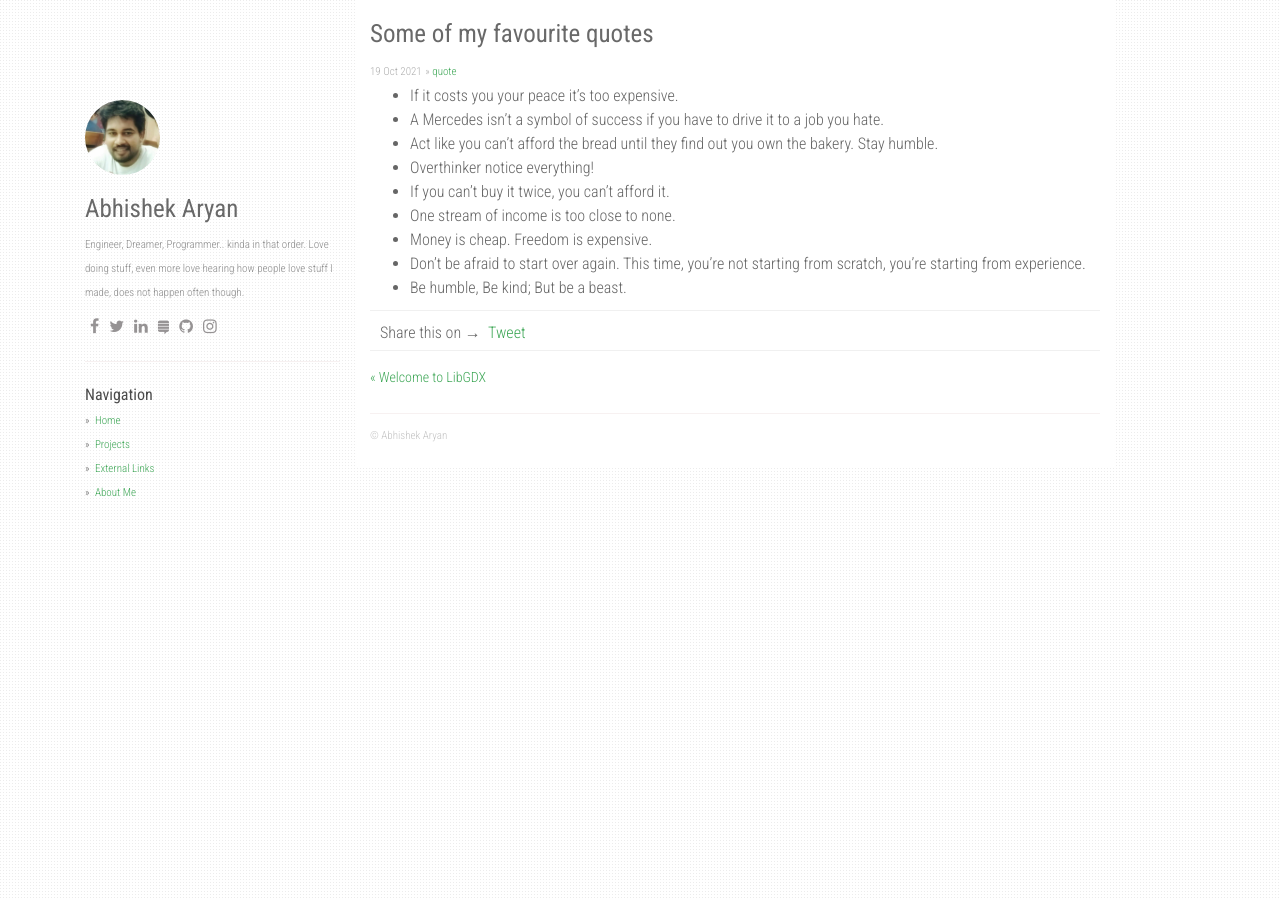
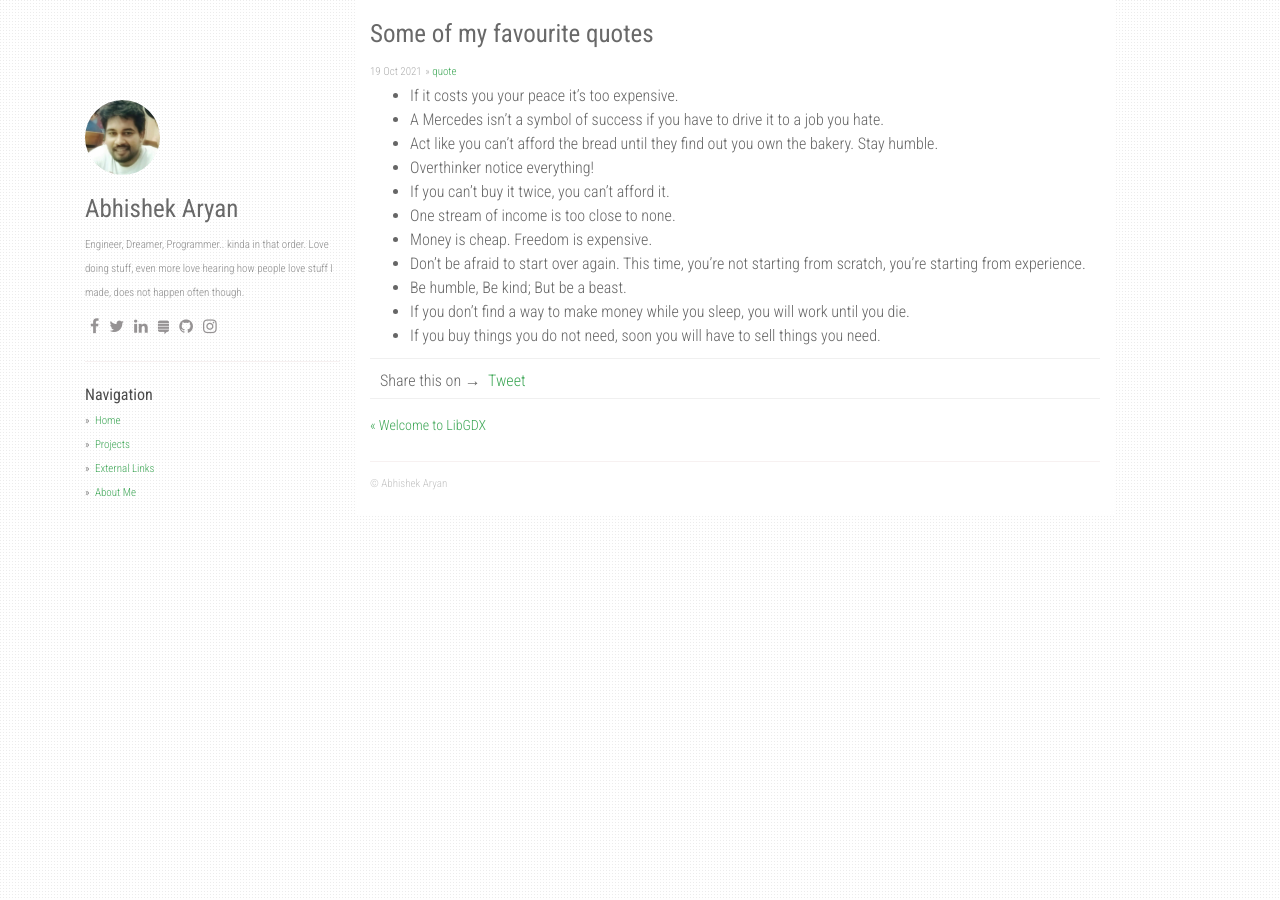
Before and after one commit to itsabhiaryan/itsabhiaryan.github.io, a Jekyll site: the page built from _posts/2021-10-19-some-of-my-favourite-quotes.markdown, in a window 1280 px wide. Built offline with Jekyll 4.4.1, drawn with Linux system fonts in a browser that asks for light colours; nearby versions of some CDN libraries; comment, search, counter and statistics services are not loaded.

```diff
--- a/_posts/2021-10-19-some-of-my-favourite-quotes.markdown
+++ b/_posts/2021-10-19-some-of-my-favourite-quotes.markdown
@@ -15,3 +15,5 @@ categories: [quote]
  * Money is cheap. Freedom is expensive.
  * Don't be afraid to start over again. This time, you're not starting from scratch, you're starting from experience.
  * Be humble, Be kind; But be a beast.
+ * If you don't find a way to make money while you sleep, you will work until you die.
+ * If you buy things you do not need, soon you will have to sell things you need.
```
Also changed, not shown: _data/projects.json (+5 -5 lines), 1 other file.
